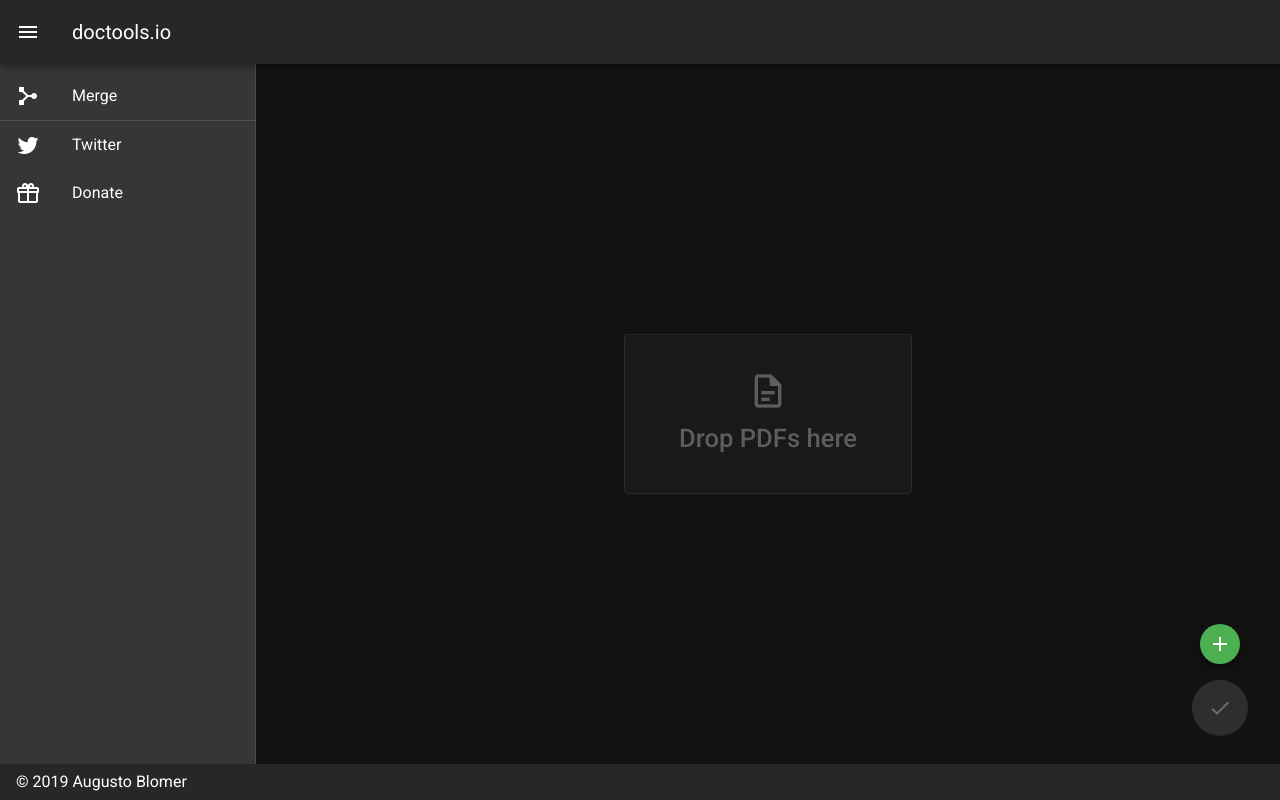
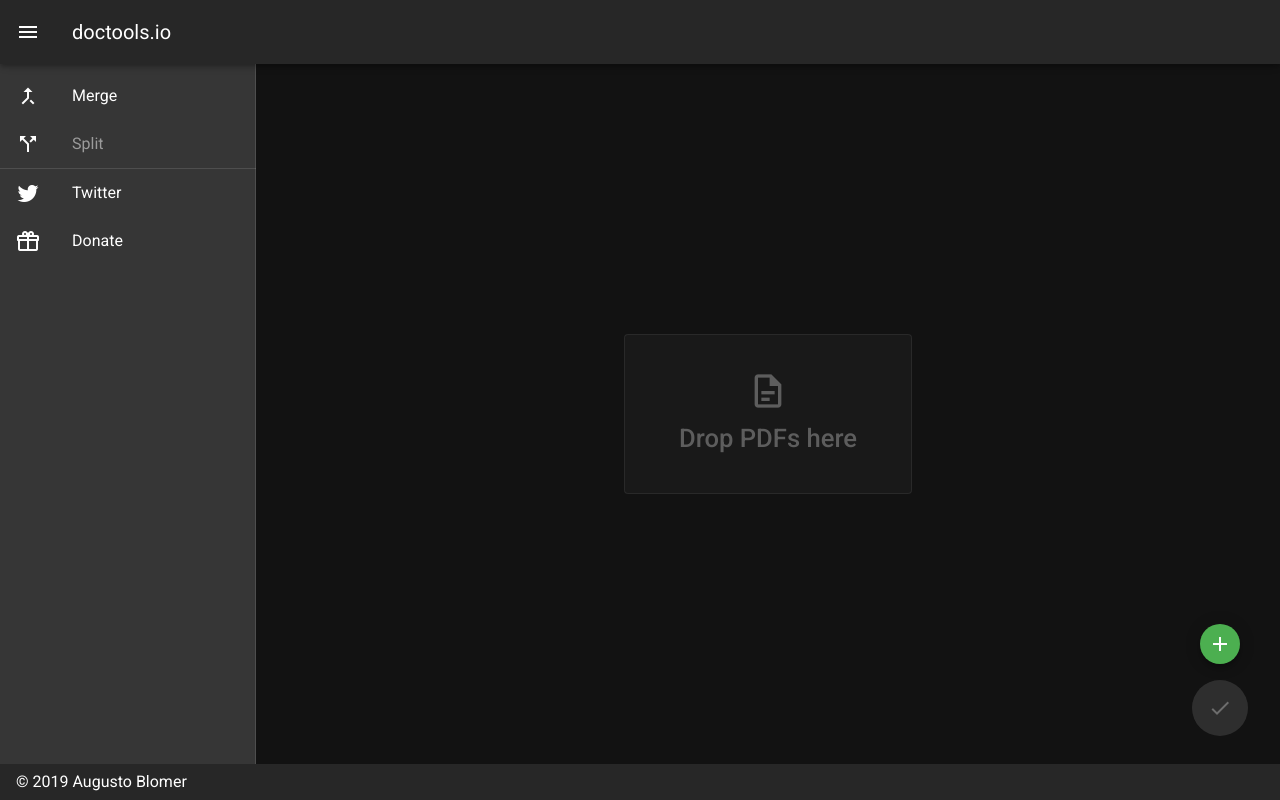
Before and after one commit to ablomer/doc-tools, a Vue app in the folder public/: page /merge in a window 1280 px wide. Built offline with nearby package versions, Linux system fonts and the light colour scheme.

Commit message:
Added placeholder split drawer link

```diff
--- a/public/src/views/Home.vue
+++ b/public/src/views/Home.vue
@@ -9,10 +9,18 @@
       <v-list>
         <v-list-item link>
           <v-list-item-action>
-            <v-icon>mdi-merge</v-icon>
+            <v-icon>mdi-call-merge</v-icon>
           </v-list-item-action>
           <v-list-item-content>
             <v-list-item-title>Merge</v-list-item-title>
+          </v-list-item-content>
+        </v-list-item>
+        <v-list-item link disabled>
+          <v-list-item-action>
+            <v-icon>mdi-call-split</v-icon>
+          </v-list-item-action>
+          <v-list-item-content>
+            <v-list-item-title>Split</v-list-item-title>
           </v-list-item-content>
         </v-list-item>
 
```
